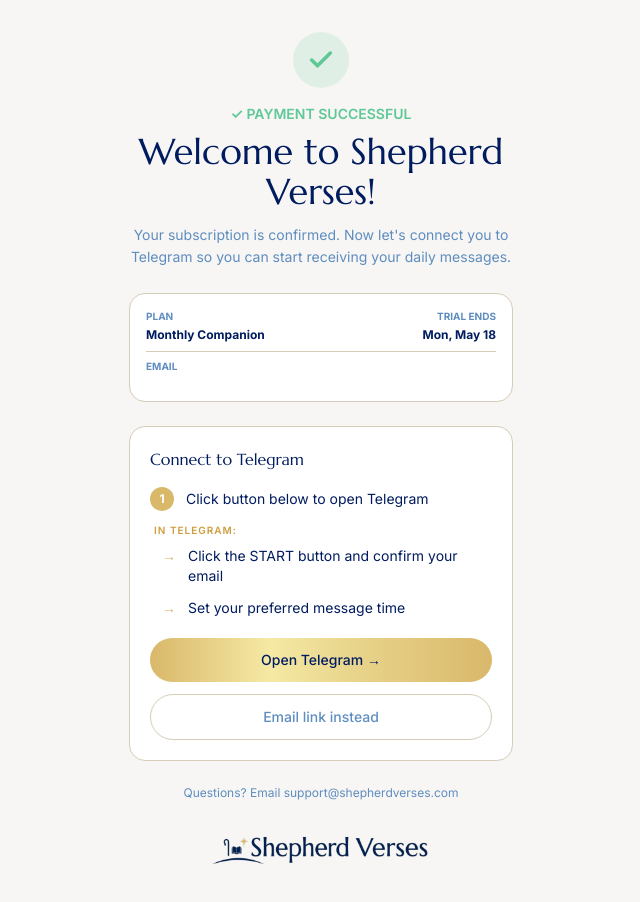
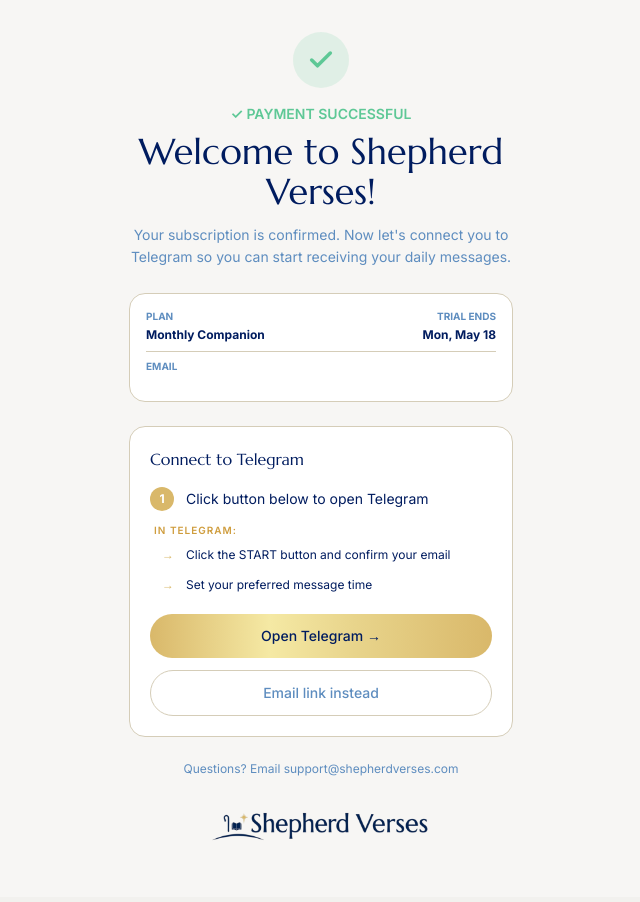
Before and after one commit to Yodaforce100/Shepherd-Verses-V2, a Next.js app: page /welcome in a window 1280 px wide. Shown: the top 902 px of the page, without its empty margins (319-959 px from the left). Built offline with nearby package versions, Linux system fonts and the light colour scheme.

Commit message:
Design: reduce font size of Telegram sub-steps for visual hierarchy

```diff
--- a/app/welcome/page.tsx
+++ b/app/welcome/page.tsx
@@ -157,12 +157,12 @@ function WelcomeContent() {
                   In Telegram:
                 </p>
 
-                <div className="flex gap-3 text-sm mb-3" style={{ paddingLeft: '8px' }}>
+                <div className="flex gap-3 mb-3" style={{ paddingLeft: '8px', fontSize: '12px' }}>
                   <span style={{ color: '#D9B86A', fontWeight: 700, flexShrink: 0 }}>→</span>
                   <p style={{ color: '#001C5F', margin: 0 }}>Click the START button and confirm your email</p>
                 </div>
 
-                <div className="flex gap-3 text-sm" style={{ paddingLeft: '8px' }}>
+                <div className="flex gap-3" style={{ paddingLeft: '8px', fontSize: '12px' }}>
                   <span style={{ color: '#D9B86A', fontWeight: 700, flexShrink: 0 }}>→</span>
                   <p style={{ color: '#001C5F', margin: 0 }}>Set your preferred message time</p>
                 </div>
```
